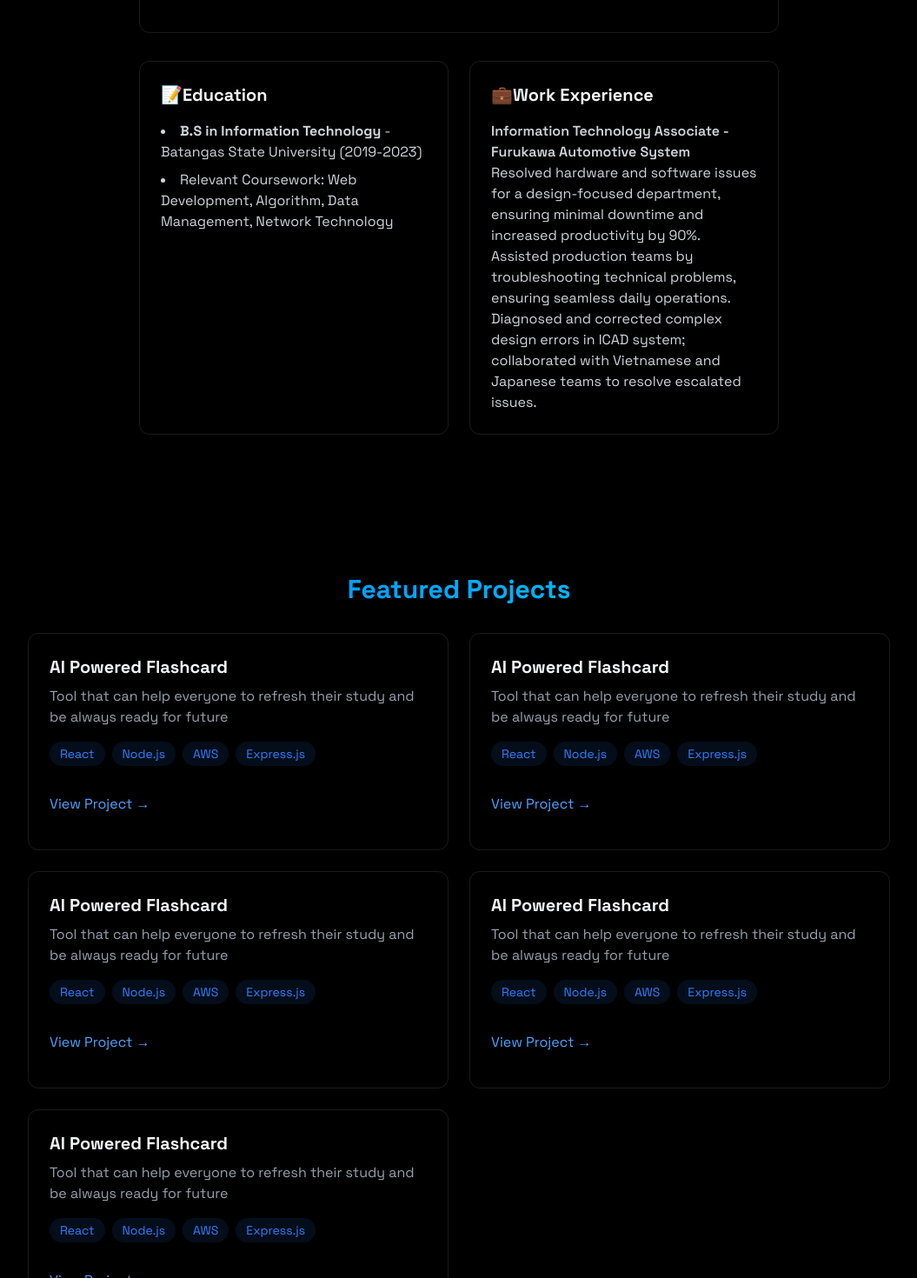
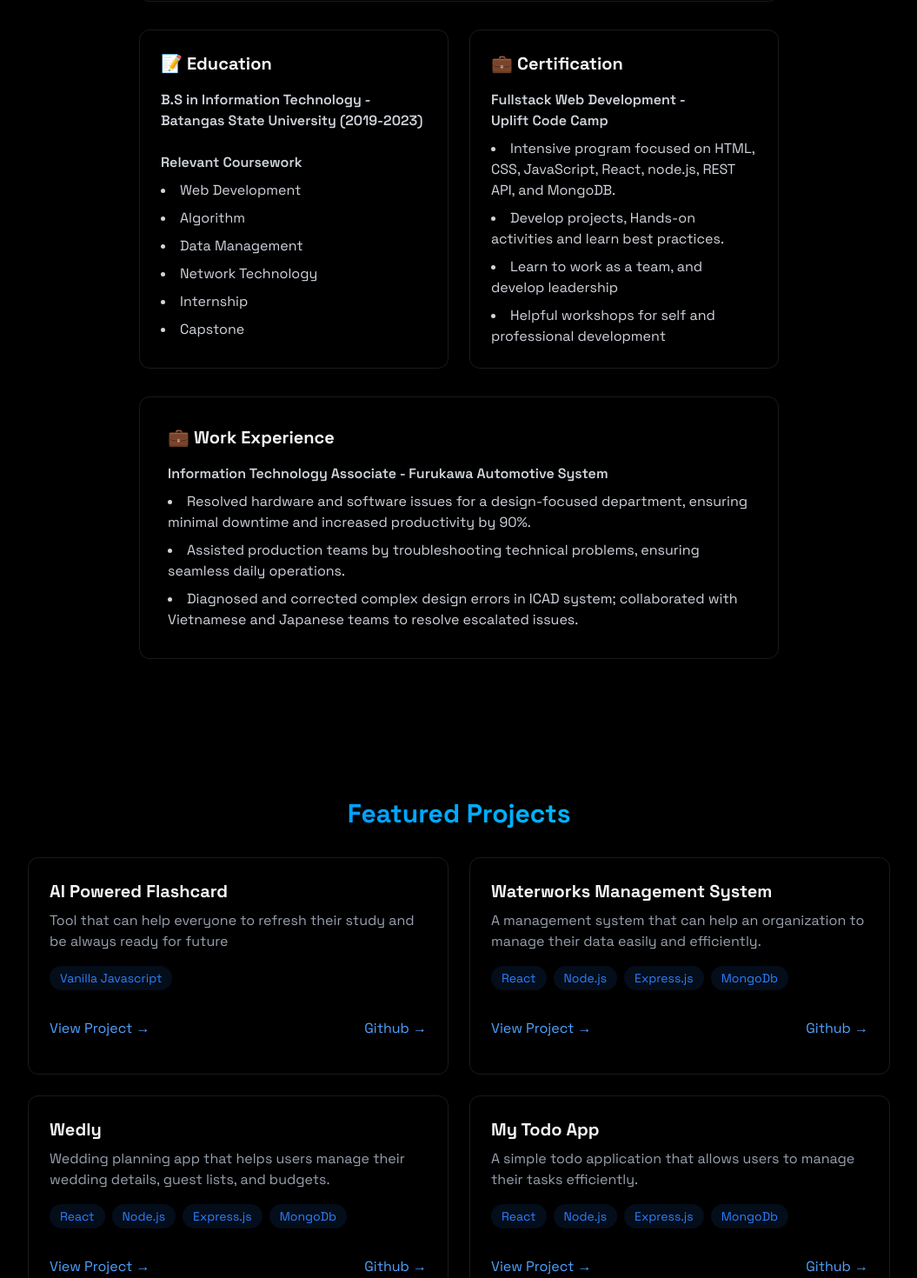
Before and after one commit to eryc-prog/ericdev-portfolio, a React (Vite) app: page / in a window 1280 px wide. Shown: the part 1240-2710 px from the top of the page at 87% size, without its empty margins (112-1167 px from the left). Built offline with nearby package versions, Linux system fonts and the light colour scheme.

Commit message:
fix: Change unnecessary information

```diff
--- a/src/components/sections/About.jsx
+++ b/src/components/sections/About.jsx
@@ -1,21 +1,8 @@
 import { RevealOnScroll } from "../RevealOnScroll";
 
 export const About = () => {
-  const frontendSkills = [
-    "React",
-    "TailwindCSS",
-    "Bootstrap",
-    "TypeScript",
-    "JavaScript",
-  ];
-  const backendSkills = [
-    "AWS",
-    "Node.js",
-    "MongoDB",
-    "MySQL",
-    "GraphQL",
-    "Python",
-  ];
+  const frontendSkills = ["HTML", "CSS", "JavaScript", "React"];
+  const backendSkills = ["Node.js", "Express.js", "MongoDB"];
 
   return (
     <section
@@ -67,42 +54,81 @@ export const About = () => {
           </div>
 
           <div className="grid grid-cols-1 md:grid-cols-2 gap-6 mt-8">
+            {/* Education Section */}
             <div className="p-6 rounded-xl border-white/10 border hover:-translate-y-1 transition-all">
-              <h3 className="text-xl font-bold mb-4"> 📝Education </h3>
-              <ul className="list-disc list-inside text-gray-300 space-y-2">
-                <li>
-                  <strong> B.S in Information Technology </strong> - Batangas
-                  State University (2019-2023)
-                </li>
-                <li>
-                  Relevant Coursework: Web Development, Algorithm, Data
-                  Management, Network Technology
-                </li>
-              </ul>
+              <h3 className="text-xl font-bold mb-4"> 📝 Education </h3>
+              <div className="space-y-4 text-gray-300">
+                <div>
+                  <h4 className="font-semibold mb-6">
+                    B.S in Information Technology - <br />
+                    Batangas State University (2019-2023)
+                  </h4>
+
+                  <h5 className="font-semibold"> Relevant Coursework </h5>
+                  <ul className="list-disc list-inside text-gray-300 space-y-2 mt-2">
+                    <li>Web Development</li>
+                    <li>Algorithm</li>
+                    <li>Data Management</li>
+                    <li>Network Technology</li>
+                    <li>Internship</li>
+                    <li>Capstone</li>
+                  </ul>
+                </div>
+              </div>
             </div>
+
+            {/* Certification */}
             <div className="p-6 rounded-xl border-white/10 border hover:-translate-y-1 transition-all">
-              <h3 className="text-xl font-bold mb-4"> 💼Work Experience </h3>
+              <h3 className="text-xl font-bold mb-4"> 💼 Certification </h3>
               <div className="space-y-4 text-gray-300">
                 <div>
                   <h4 className="font-semibold">
-                    Information Technology Associate - Furukawa Automotive
-                    System
+                    Fullstack Web Development - <br />
+                    Uplift Code Camp
                   </h4>
-                  <p>
+                  <ul className="list-disc list-inside text-gray-300 space-y-2 mt-2">
+                    <li>
+                      Intensive program focused on HTML, CSS, JavaScript, React,
+                      node.js, REST API, and MongoDB.
+                    </li>
+                    <li>
+                      Develop projects, Hands-on activities and learn best
+                      practices.
+                    </li>
+                    <li>Learn to work as a team, and develop leadership</li>
+                    <li>
+                      Helpful workshops for self and professional development
+                    </li>
+                  </ul>
+                </div>
+              </div>
+            </div>
+          </div>
+
+          {/* Work Experience Section */}
+          <div className="rounded-xl p-8 border-white/10 border hover:-translate-y-1 transition-all mt-8">
+            <h3 className="text-xl font-bold mb-4"> 💼 Work Experience </h3>
+            <div className="space-y-4 text-gray-300">
+              <div>
+                <h4 className="font-semibold">
+                  Information Technology Associate - Furukawa Automotive System
+                </h4>
+                <ul className="list-disc list-inside text-gray-300 space-y-2 mt-2">
+                  <li>
                     Resolved hardware and software issues for a design-focused
                     department, ensuring minimal downtime and increased
                     productivity by 90%.
-                  </p>
-                  <p>
+                  </li>
+                  <li>
                     Assisted production teams by troubleshooting technical
                     problems, ensuring seamless daily operations.
-                  </p>
-                  <p>
+                  </li>
+                  <li>
                     Diagnosed and corrected complex design errors in ICAD
                     system; collaborated with Vietnamese and Japanese teams to
                     resolve escalated issues.
-                  </p>
-                </div>
+                  </li>
+                </ul>
               </div>
             </div>
           </div>
--- a/src/components/sections/Projects.jsx
+++ b/src/components/sections/Projects.jsx
@@ -20,7 +20,7 @@ export const Projects = () => {
                 ready for future
               </p>
               <div className="flex flex-wrap gap-2 mb-4">
-                {["React", "Node.js", "AWS", "Express.js"].map((tech, key) => (
+                {["Vanilla Javascript"].map((tech, key) => (
                   <span
                     key={key}
                     className="bg-blue-500/10 text-blue-500 py-1 px-3 rounded-full text-sm hover:bg-blue-500/20 hover:shadow-[0_2px_8px_rgba(59,130,246,0.1)] transition-all"
@@ -38,118 +38,164 @@ export const Projects = () => {
                 >
                   View Project →
                 </a>
+                <a
+                  href="https://github.com/eryc-prog/p2-js-api-app"
+                  target="_blank"
+                  className="text-blue-400 hover:text-blue-200 transition-colors my-4"
+                >
+                  Github →
+                </a>
               </div>
             </div>
 
             {/* Project 2 */}
             <div className="p-6 rounded-xl border border-white/10 hover:-translate-y-1 hover:border-blue-500/30 hover:shadow-[0_2px_8px_rgba(59,130,246,0.2)] transition">
-              <h3 className="text-xl font-bold mb-2"> AI Powered Flashcard </h3>
+              <h3 className="text-xl font-bold mb-2">
+                {" "}
+                Waterworks Management System{" "}
+              </h3>
               <p className="text-gray-400 mb-4">
-                Tool that can help everyone to refresh their study and be always
-                ready for future
+                A management system that can help an organization to manage
+                their data easily and efficiently.
               </p>
               <div className="flex flex-wrap gap-2 mb-4">
-                {["React", "Node.js", "AWS", "Express.js"].map((tech, key) => (
+                {["React", "Node.js", "Express.js", "MongoDb"].map(
+                  (tech, key) => (
                     <span
                       key={key}
                       className="bg-blue-500/10 text-blue-500 py-1 px-3 rounded-full text-sm hover:bg-blue-500/20 hover:shadow-[0_2px_8px_rgba(59,130,246,0.1)] transition-all"
                     >
                       {tech}
                     </span>
-                ))}
+                  )
+                )}
               </div>
 
               <div className="flex justify-between items-center">
                 <a
-                  href="https://ai-powered-flashcard.netlify.app/"
+                  href="https://waterworks-mgm-sys.netlify.app/"
                   target="_blank"
                   className="text-blue-400 hover:text-blue-200 transition-colors my-4"
                 >
                   View Project →
                 </a>
+                <a
+                  href="https://github.com/eryc-prog/p3-react-act-wws"
+                  target="_blank"
+                  className="text-blue-400 hover:text-blue-200 transition-colors my-4"
+                >
+                  Github →
+                </a>
               </div>
             </div>
             {/* Project 3 */}
             <div className="p-6 rounded-xl border border-white/10 hover:-translate-y-1 hover:border-blue-500/30 hover:shadow-[0_2px_8px_rgba(59,130,246,0.2)] transition">
-              <h3 className="text-xl font-bold mb-2"> AI Powered Flashcard </h3>
+              <h3 className="text-xl font-bold mb-2"> Wedly </h3>
               <p className="text-gray-400 mb-4">
-                Tool that can help everyone to refresh their study and be always
-                ready for future
+                Wedding planning app that helps users manage their wedding
+                details, guest lists, and budgets.
               </p>
               <div className="flex flex-wrap gap-2 mb-4">
-                {["React", "Node.js", "AWS", "Express.js"].map((tech, key) => (
+                {["React", "Node.js", "Express.js", "MongoDb"].map(
+                  (tech, key) => (
                     <span
                       key={key}
                       className="bg-blue-500/10 text-blue-500 py-1 px-3 rounded-full text-sm hover:bg-blue-500/20 hover:shadow-[0_2px_8px_rgba(59,130,246,0.1)] transition-all"
                     >
                       {tech}
                     </span>
-                ))}
+                  )
+                )}
               </div>
 
               <div className="flex justify-between items-center">
                 <a
-                  href="https://ai-powered-flashcard.netlify.app/"
+                  href="https://wedlyapp.onrender.com/"
                   target="_blank"
                   className="text-blue-400 hover:text-blue-200 transition-colors my-4"
                 >
                   View Project →
                 </a>
+                <a
+                  href="https://github.com/youichiuehara14/WedlyApp"
+                  target="_blank"
+                  className="text-blue-400 hover:text-blue-200 transition-colors my-4"
+                >
+                  Github →
+                </a>
               </div>
             </div>
             {/* Project 4 */}
             <div className="p-6 rounded-xl border border-white/10 hover:-translate-y-1 hover:border-blue-500/30 hover:shadow-[0_2px_8px_rgba(59,130,246,0.2)] transition">
-              <h3 className="text-xl font-bold mb-2"> AI Powered Flashcard </h3>
+              <h3 className="text-xl font-bold mb-2"> My Todo App </h3>
               <p className="text-gray-400 mb-4">
-                Tool that can help everyone to refresh their study and be always
-                ready for future
+                A simple todo application that allows users to manage their
+                tasks efficiently.
               </p>
               <div className="flex flex-wrap gap-2 mb-4">
-                {["React", "Node.js", "AWS", "Express.js"].map((tech, key) => (
+                {["React", "Node.js", "Express.js", "MongoDb"].map(
+                  (tech, key) => (
                     <span
                       key={key}
                       className="bg-blue-500/10 text-blue-500 py-1 px-3 rounded-full text-sm hover:bg-blue-500/20 hover:shadow-[0_2px_8px_rgba(59,130,246,0.1)] transition-all"
                     >
                       {tech}
                     </span>
-                ))}
+                  )
+                )}
               </div>
 
               <div className="flex justify-between items-center">
                 <a
-                  href="https://ai-powered-flashcard.netlify.app/"
+                  href="https://todo-app-client-d7mo.onrender.com"
                   target="_blank"
                   className="text-blue-400 hover:text-blue-200 transition-colors my-4"
                 >
                   View Project →
                 </a>
+                <a
+                  href="https://github.com/eryc-prog/fullstack-todoapp"
+                  target="_blank"
+                  className="text-blue-400 hover:text-blue-200 transition-colors my-4"
+                >
+                  Github →
+                </a>
               </div>
             </div>
             {/* Project 5 */}
             <div className="p-6 rounded-xl border border-white/10 hover:-translate-y-1 hover:border-blue-500/30 hover:shadow-[0_2px_8px_rgba(59,130,246,0.2)] transition">
-              <h3 className="text-xl font-bold mb-2"> AI Powered Flashcard </h3>
+              <h3 className="text-xl font-bold mb-2"> Pokedex App </h3>
               <p className="text-gray-400 mb-4">
-                Tool that can help everyone to refresh their study and be always
-                ready for future
+                A fullstack application that allows users to view and search for
+                Pokémon data.
               </p>
               <div className="flex flex-wrap gap-2 mb-4">
-                {["React", "Node.js", "AWS", "Express.js"].map((tech, key) => (
+                {["React", "Node.js", "Express.js", "MongoDb"].map(
+                  (tech, key) => (
                     <span
                       key={key}
                       className="bg-blue-500/10 text-blue-500 py-1 px-3 rounded-full text-sm hover:bg-blue-500/20 hover:shadow-[0_2px_8px_rgba(59,130,246,0.1)] transition-all"
                     >
                       {tech}
                     </span>
-                ))}
+                  )
+                )}
               </div>
 
               <div className="flex justify-between items-center">
                 <a
-                  href="https://ai-powered-flashcard.netlify.app/"
+                  href="https://client-pokedex.onrender.com"
                   target="_blank"
                   className="text-blue-400 hover:text-blue-200 transition-colors my-4"
                 >
                   View Project →
+                </a>
+                <a
+                  href="https://github.com/eryc-prog/fullstack-pokedex"
+                  target="_blank"
+                  className="text-blue-400 hover:text-blue-200 transition-colors my-4"
+                >
+                  Github →
                 </a>
               </div>
             </div>
```
Lines whose indentation alone changed are shown as unchanged.
